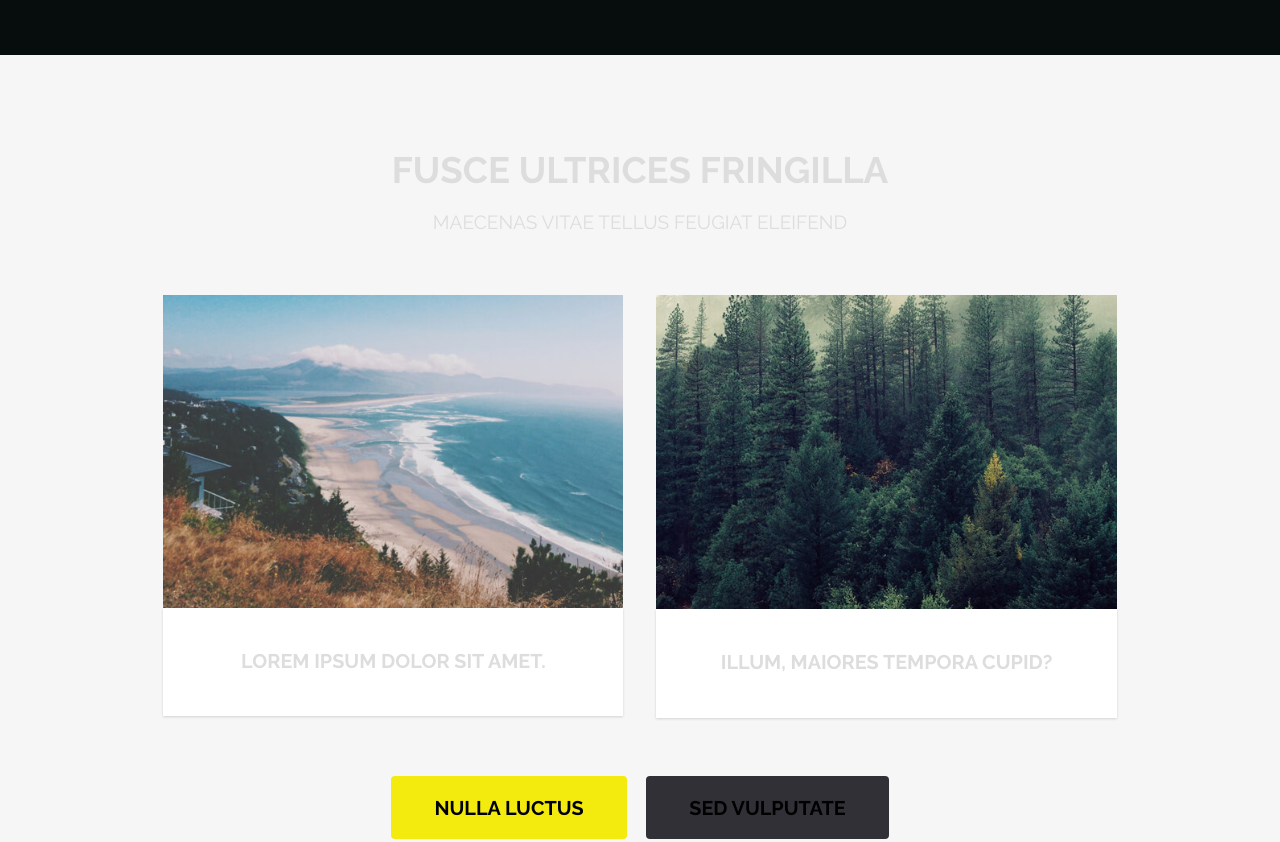
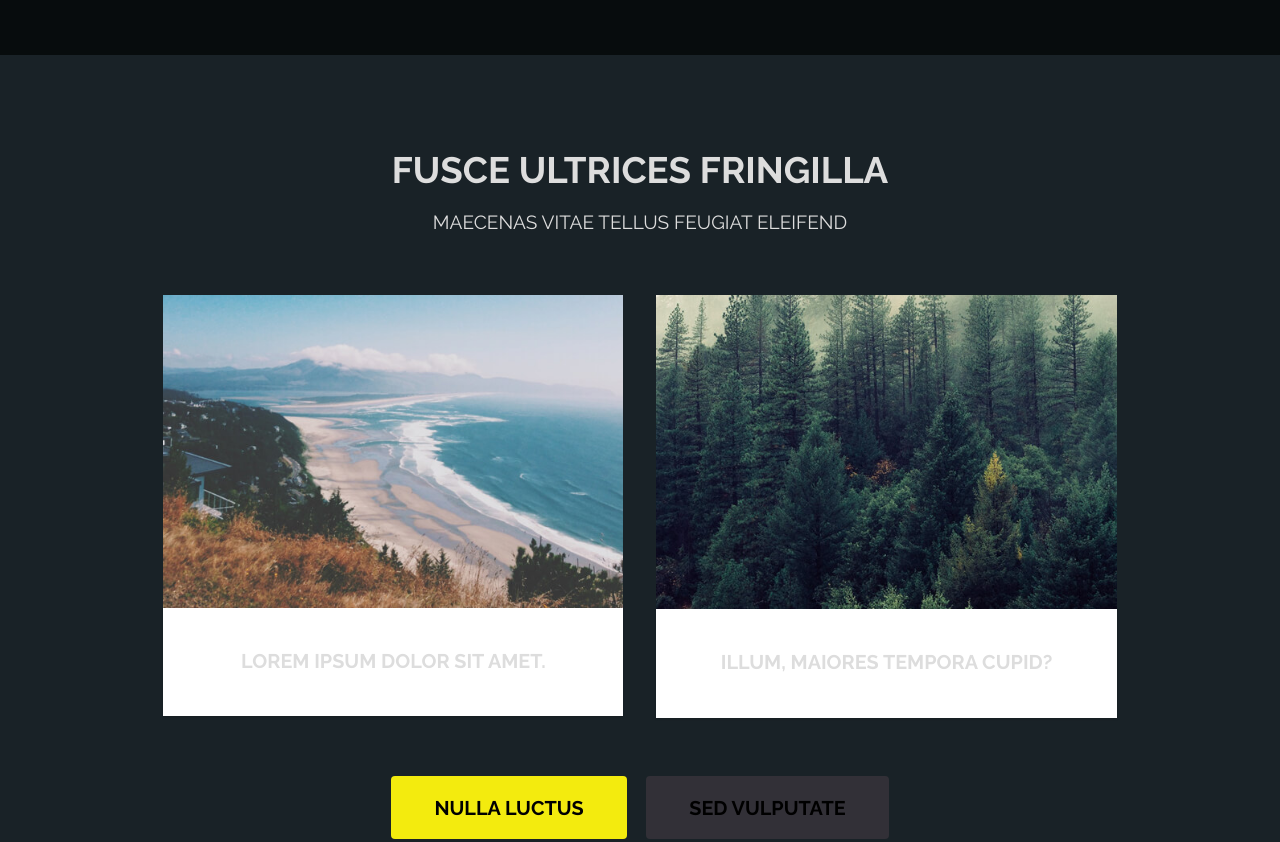
Before and after one commit to jleppert/Inspectobot.github.io, a plain HTML site: page index.html in a window 1280 px wide. Shown: the part 829-1671 px from the top of the page. Drawn offline with Linux system fonts and the light colour scheme.

Commit message:
index page color fix

```diff
--- a/assets/css/oldMain.css
+++ b/assets/css/oldMain.css
@@ -2813,7 +2813,7 @@
 		}
 
 		.wrapper.style2 {
-			background-color: #f6f6f6;
+			background-color: #192227;
 		}
 		/*change landing page image here*/
 		.wrapper.style3 {
```
